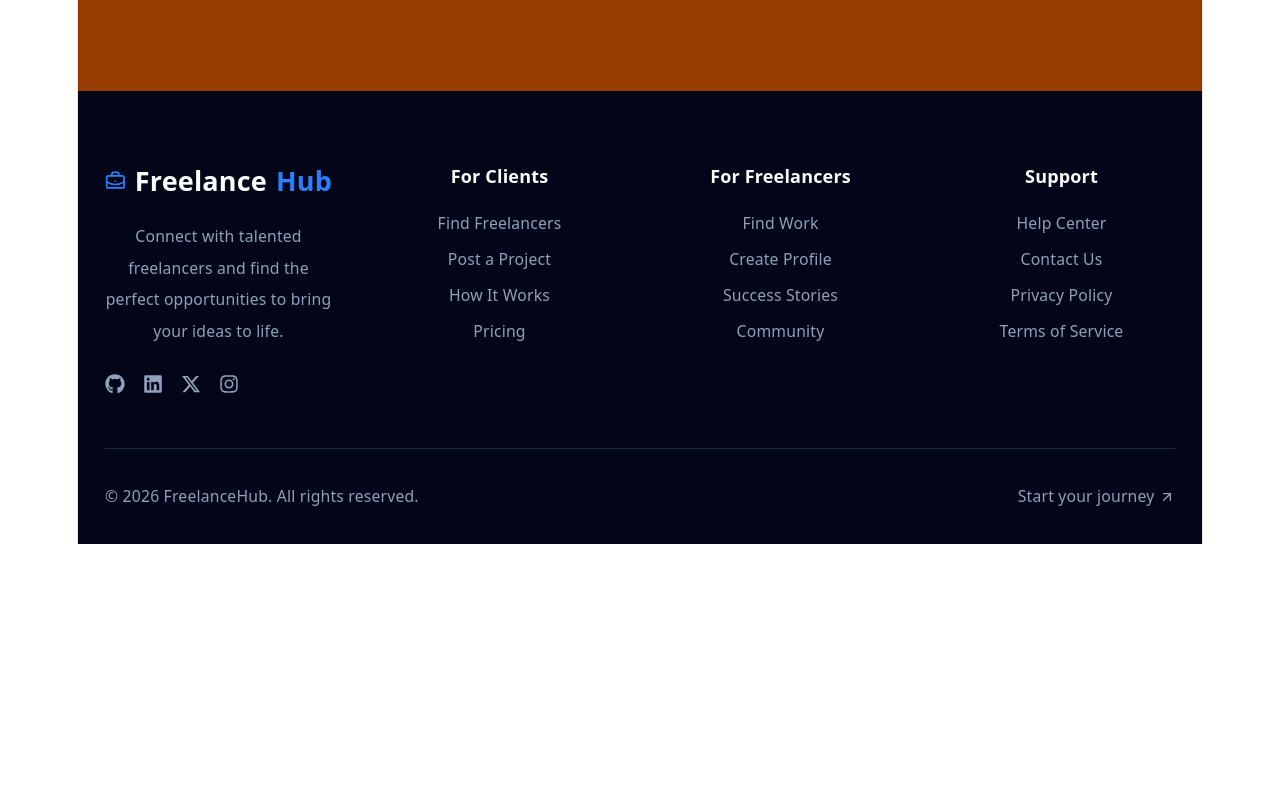
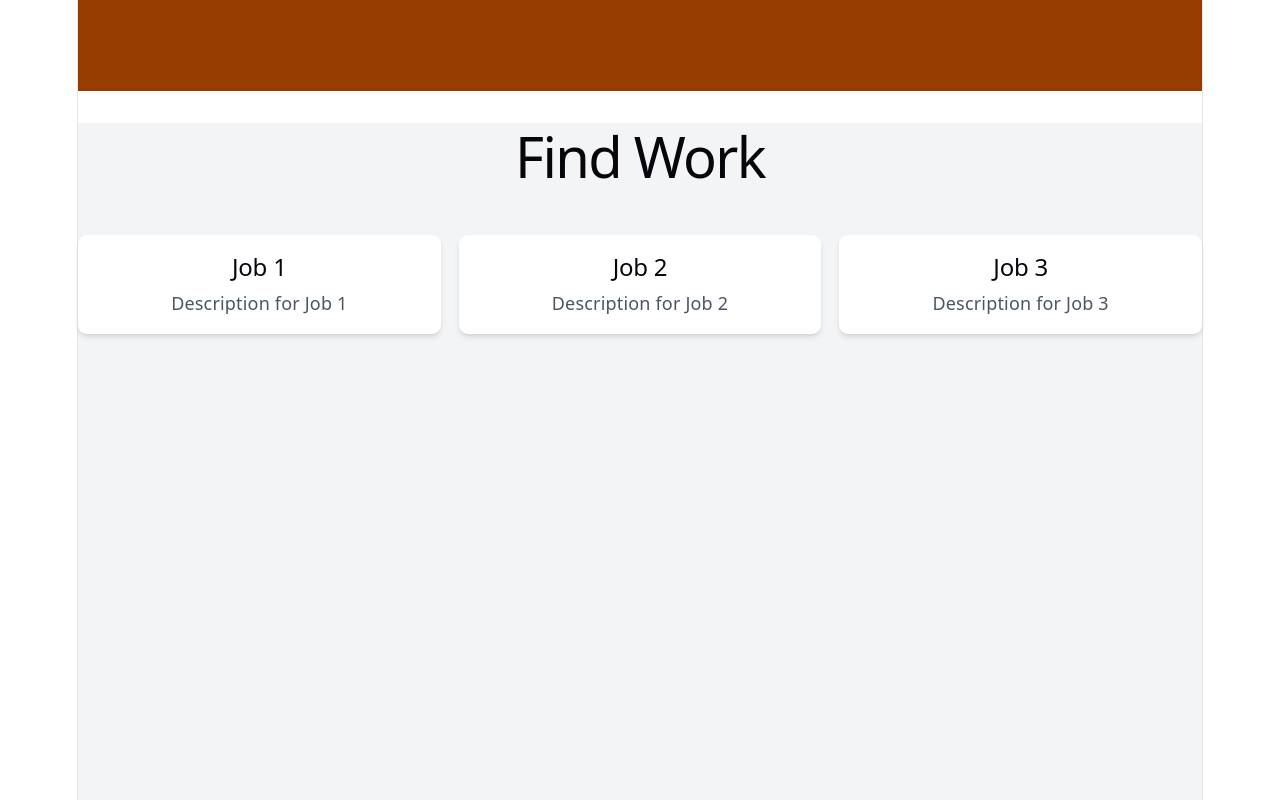
Before and after one commit to mohamedziada-dev/Test_2, a React (Vite) app: page / in a window 1280 px wide. Shown: the part 800-1600 px from the top of the page. Before the commit the page ends 1344 px from the top, so only its background shows below. Built offline with nearby package versions, Linux system fonts and the light colour scheme.

Commit message:
add Page find work

```diff
--- a/src/App.jsx
+++ b/src/App.jsx
@@ -4,6 +4,7 @@ import Home from './pages/Home'
 import Login from './pages/Login'
 import Navbar from './components/Navbar'
 import Footer from './components/Footer'
+import FindWork from './pages/FindWork'
 
 export default function App() {
   return (
@@ -14,6 +15,7 @@ export default function App() {
           <div className="min-h-screen bg-white">
             <Navbar />
             <Home />
+            <FindWork />
             <Footer />
           </div>
         }
--- a/src/components/Navbar.jsx
+++ b/src/components/Navbar.jsx
@@ -11,7 +11,7 @@ export default function Navbar() {
   const [isOpen, setIsOpen] = useState(false);
 
   const links = [
-    { name: 'Find Work', href: '#jobs' },
+    { name: 'Find Work', href: '/FindWork' },
     { name: 'Find Talent', href: '#talent' },
     { name: 'How It Works', href: '#how-it-works' },
     { name: 'About Us', href: '#about' },
--- /dev/null
+++ b/src/pages/FindWork.jsx
@@ -0,0 +1,23 @@
+import { useState } from "react";
+
+
+export default function FindWork() {
+  const [jobs, setJobs] = useState([
+    { id: 1, title: "Job 1", description: "Description for Job 1" },
+    { id: 2, title: "Job 2", description: "Description for Job 2" },
+    { id: 3, title: "Job 3", description: "Description for Job 3" }
+  ]);
+  return (
+    <div className="h-screen bg-gray-100 ">
+      <h1 className="text-3xl font-bold text-center">Find Work</h1>
+      <div className="grid grid-cols-1 md:grid-cols-2 lg:grid-cols-3 gap-4 mt-10">
+        {jobs.map((job) => (
+          <div key={job.id} className="bg-white p-4 rounded-lg shadow-md">
+            <h2 className="text-xl font-bold">{job.title}</h2>
+            <p className="text-gray-600">{job.description}</p>
+          </div>
+        ))}
+      </div>
+    </div>
+  );
+}
```
